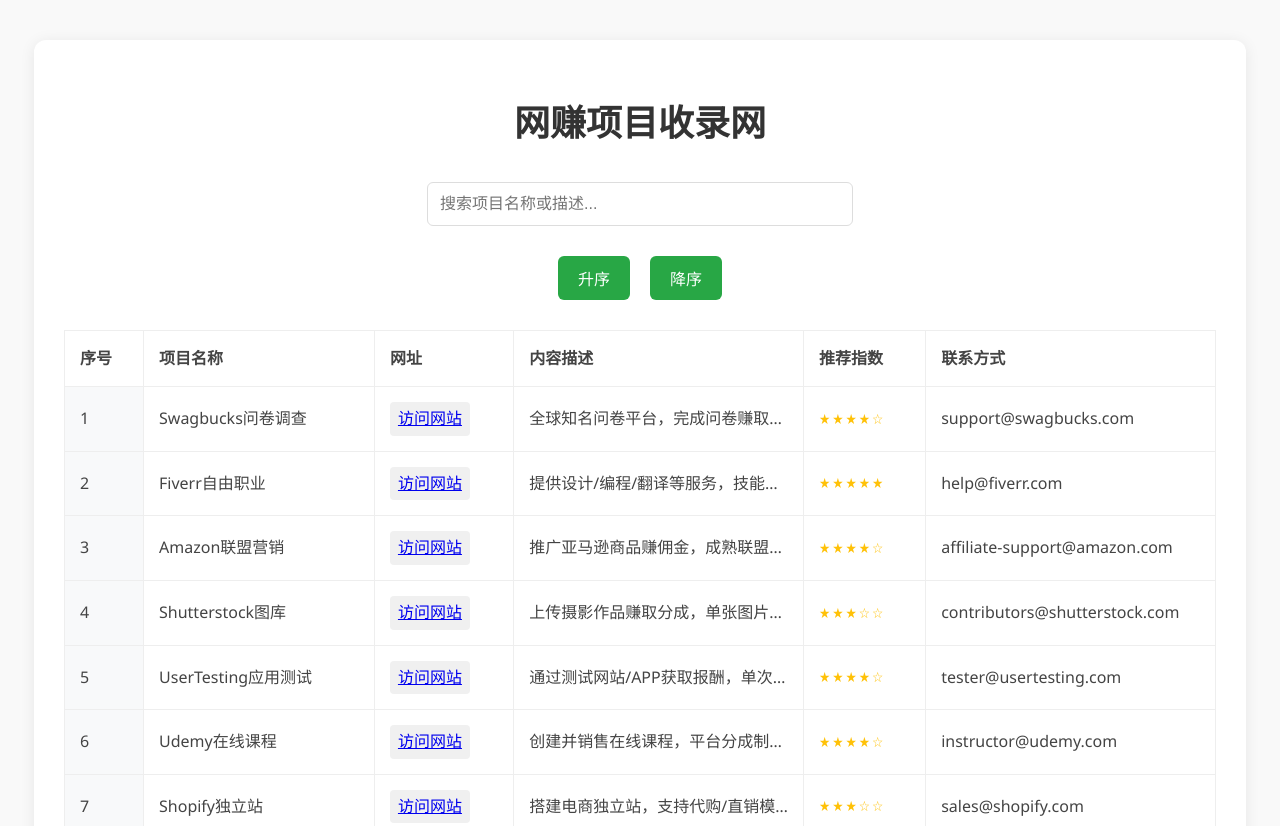
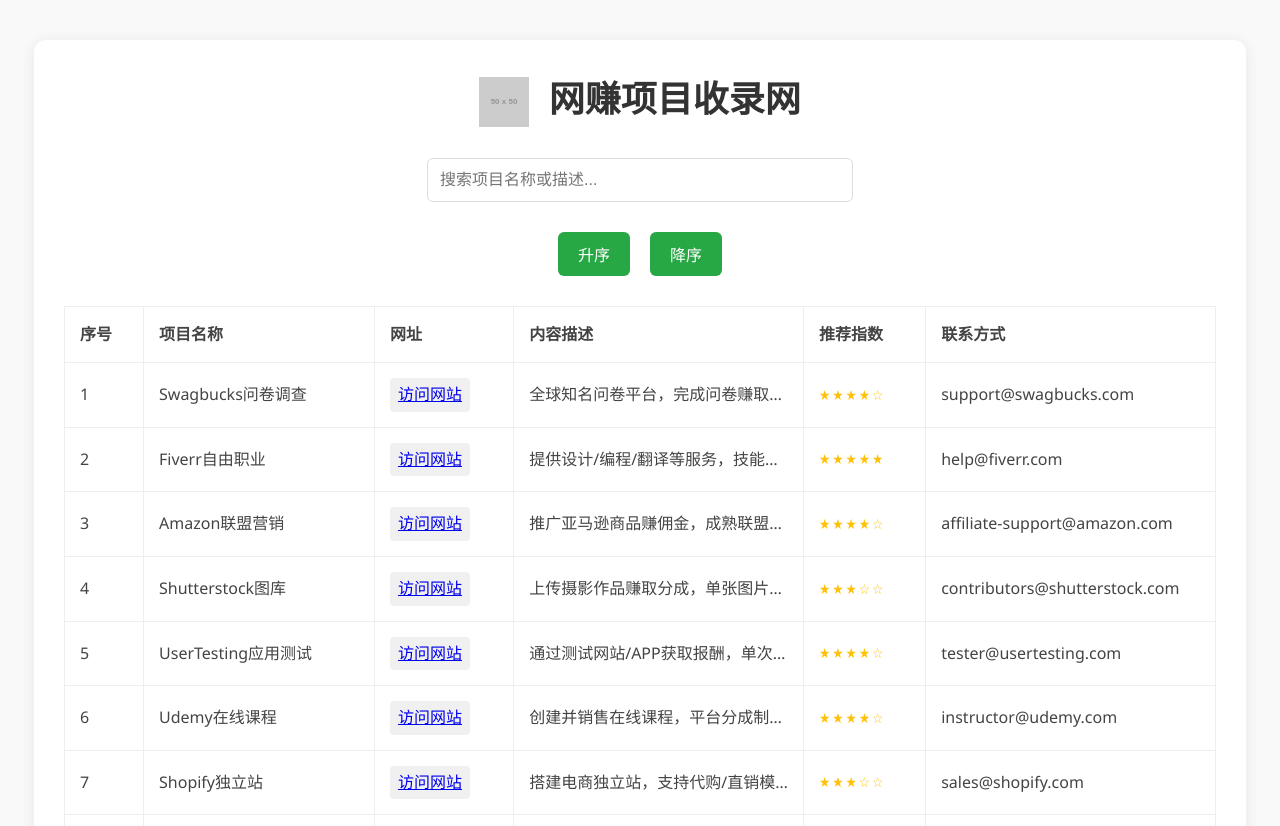
Before and after one commit to xnworld/anjing, a plain HTML site: page index.html in a window 1280 px wide. Shown: the top 826 px of the page. Drawn offline with Linux system fonts and the light colour scheme; placeholder pictures from the web are drawn by us.

Commit message:
Add files via upload

```diff
--- a/index.html
+++ b/index.html
@@ -6,6 +6,10 @@
     <meta name="viewport" content="width=device-width, initial-scale=1.0">
     <title>网赚项目收录网</title>
     <style>
+
+
+
+
 /* 新增样式 - 表格单元格超出部分显示省略号 */
 td {
     white-space: nowrap; /* 防止文本换行 */
@@ -98,12 +102,20 @@
             border: 1px solid #ddd;
         }
 
+
 th,
 td {
     padding: 15px;
     text-align: left;
     border: 1px solid #eee;
     font-size: 16px;
+}
+
+
+
+
+
+
 
 
 
@@ -221,6 +233,9 @@
                 font-size: 14px;
             }
 
+
+
+
             .pagination button {
                 margin: 5px;
                 padding: 8px 12px;
@@ -560,6 +575,38 @@
     font-size: 14px;
     letter-spacing: 2px;
 }
+
+
+/* 添加钱的图案样式 */
+.header-title {
+    text-align: center;
+    margin-bottom: 30px;
+}
+
+.header-title a {
+    display: inline-block;
+    text-decoration: none;
+    color: #333;
+    font-size: 36px;
+    font-weight: 600;
+}
+
+.header-title img {
+    width: 50px;
+    height: 50px;
+    vertical-align: middle;
+    margin-right: 10px;
+}
+
+.header-title a:hover {
+    text-decoration: underline;
+}
+
+
+
+
+
+
 </style>
 
 
@@ -574,7 +621,23 @@
 
 <body>
     <div class="container">
-        <h1>网赚项目收录网</h1>
+
+<div class="header-title">
+    <a href="/" onclick="goToHome(event)">
+        <img src="https://via.placeholder.com/50?text=$" alt="Money Icon" class="money-icon">
+        网赚项目收录网
+    </a>
+</div>
+
+
+
+
+
+
+
+
+
+
         <div class="search-box">
             <input type="text" id="searchInput" placeholder="搜索项目名称或描述..." >
         </div>
@@ -1723,6 +1786,19 @@
 
         // 初始化
         renderTable();
+
+
+
+// 返回首页的函数
+function goToHome(event) {
+    event.preventDefault(); // 阻止默认的链接行为
+    window.location.href = "/"; // 跳转到首页
+}
+
+
+
+
+
     </script>
 </body>
 
```
Lines whose indentation alone changed are shown as unchanged.
